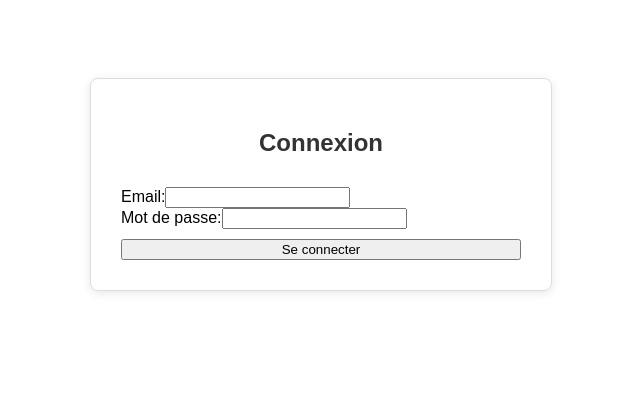
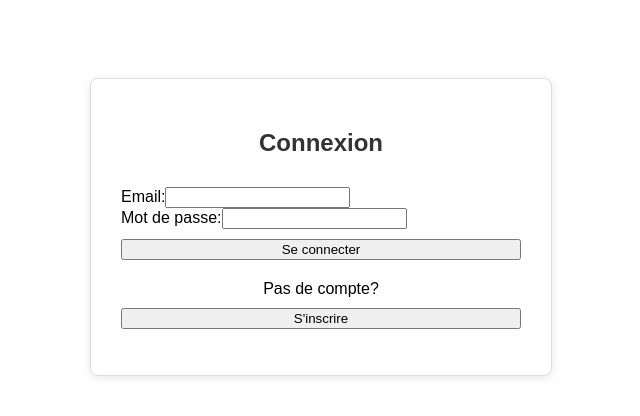
Before and after one commit to hippolite-oss/project-react, a React (Vite) app: page / in a window 1280 px wide. Shown: the top 416 px of the page, without its empty margins (319-959 px from the left). Built offline with nearby package versions, Linux system fonts and the light colour scheme.

Commit message:
Refactor LoginForm.tsx: add onSwitchToRegister prop and update UI for registration navigation

```diff
--- a/src/components/auth/LoginForm.tsx
+++ b/src/components/auth/LoginForm.tsx
@@ -4,9 +4,10 @@ import { User } from '../../types';
 
 interface LoginFormProps {
   onLogin: (user: User) => void;
+  onSwitchToRegister: () => void;
 }
 
-const LoginForm: React.FC<LoginFormProps> = ({ onLogin }) => {
+const LoginForm: React.FC<LoginFormProps> = ({ onLogin, onSwitchToRegister }) => {
   const [formData, setFormData] = useState({
     email: '',
     password: ''
@@ -50,6 +51,9 @@ const LoginForm: React.FC<LoginFormProps> = ({ onLogin }) => {
         </div>
         <button type="submit">Se connecter</button>
       </form>
+      <p>
+        Pas de compte? <button onClick={onSwitchToRegister}>S'inscrire</button>
+      </p>
     </div>
   );
 };
```
